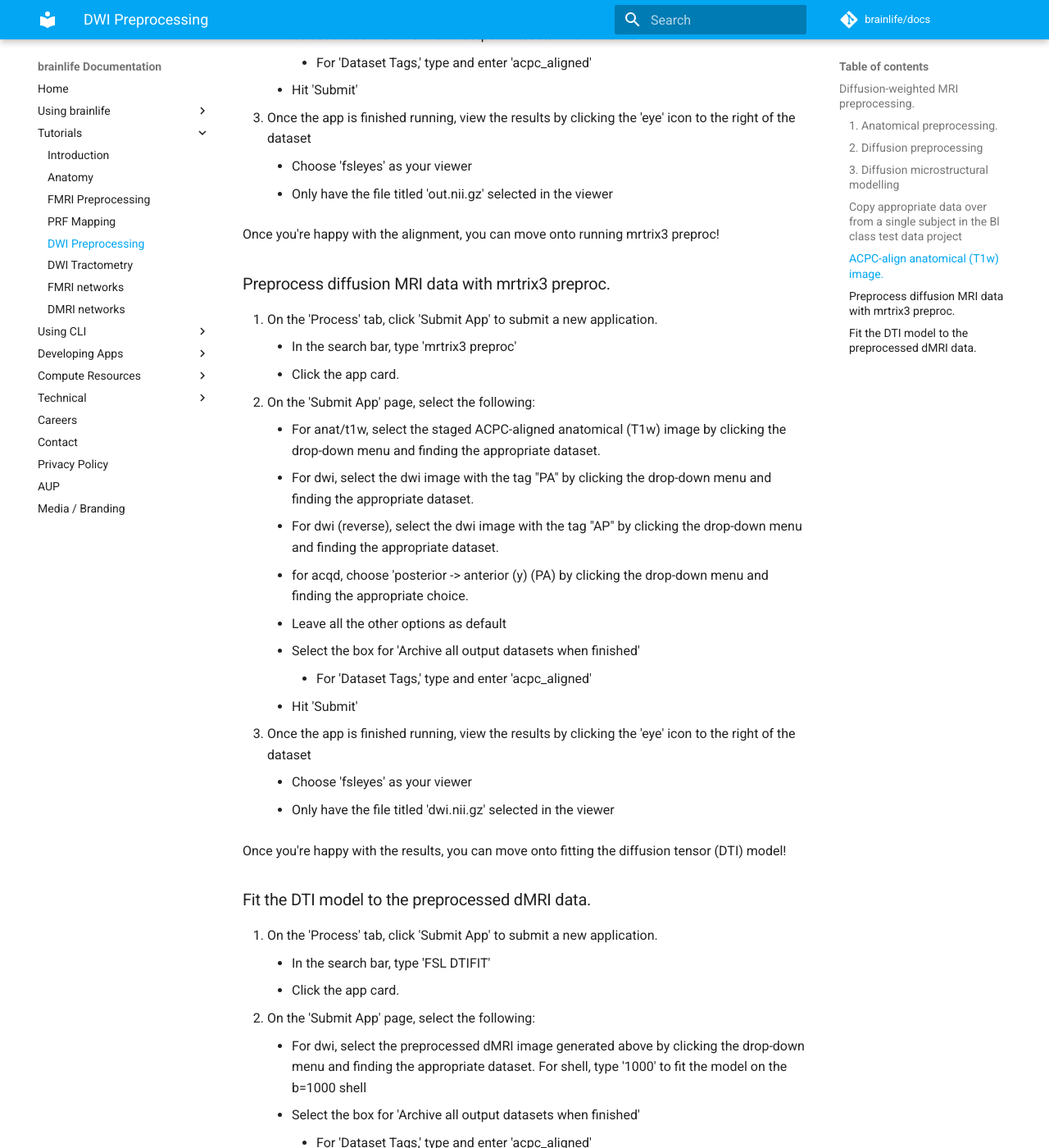
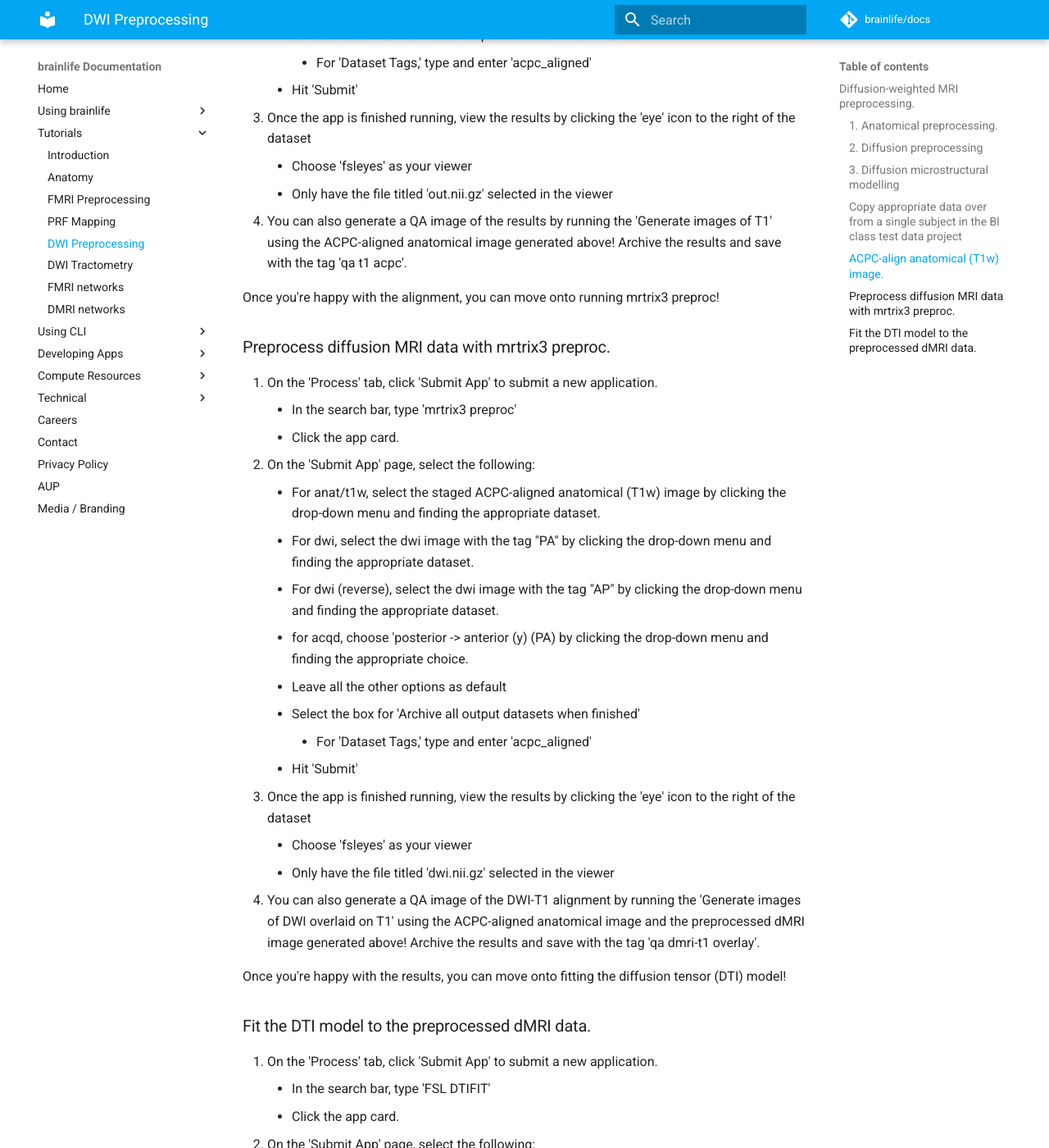
Before and after one commit to brainlife/docs, an MkDocs documentation site: the page built from docs/tutorial/diffusion-preprocessing.md, in a window 1280 px wide and 1400 px high, scrolled down 3259 px. Shown: the whole window at 82% size. Built offline with MkDocs 1.6.1 and Material for MkDocs 9.7.7, drawn with Linux system fonts in a browser that asks for light colours; comment, search, counter and statistics services are not loaded; some of the changed text lies outside the part shown.

Commit message:
Update diffusion-preprocessing.md

```diff
--- a/docs/tutorial/diffusion-preprocessing.md
+++ b/docs/tutorial/diffusion-preprocessing.md
@@ -64,6 +64,7 @@
 1. Once the app is finished running, view the results by clicking the 'eye' icon to the right of the dataset
     * Choose 'fsleyes' as your viewer
     * Only have the file titled 'out.nii.gz' selected in the viewer
+1. You can also generate a QA image of the results by running the 'Generate images of T1' using the ACPC-aligned anatomical image generated above! Archive the results and save with the tag 'qa t1 acpc'.
 
 Once you're happy with the alignment, you can move onto running mrtrix3 preproc!
 
@@ -84,6 +85,7 @@
 1. Once the app is finished running, view the results by clicking the 'eye' icon to the right of the dataset
     * Choose 'fsleyes' as your viewer
     * Only have the file titled 'dwi.nii.gz' selected in the viewer
+1. You can also generate a QA image of the DWI-T1 alignment by running the 'Generate images of DWI overlaid on T1' using the ACPC-aligned anatomical image and the preprocessed dMRI image generated above! Archive the results and save with the tag 'qa dmri-t1 overlay'.
 
 Once you're happy with the results, you can move onto fitting the diffusion tensor (DTI) model!
 
@@ -100,5 +102,6 @@
     * Hit 'Submit'
 1. Once the app is finished running, view the results by clicking the 'eye' icon to the right of the dataset
     * Choose 'fsleyes' as your viewer
+1. You can also generate a QA image of the tensors by running the 'Generate images of tensor' using the DTI images generated above! Archive the results and save with the tag 'qa DTI'.
 
 **If you're happy with the results, then you have successfully finished preprocessing your dMRI data! You're now ready to move onto the next tutorial: diffusion tractography!**
```
